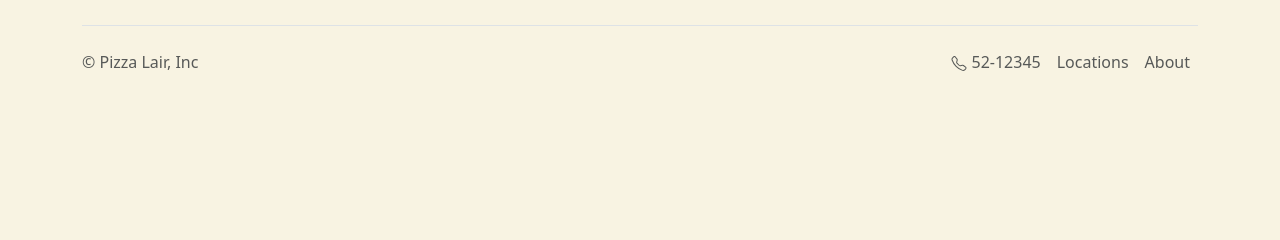
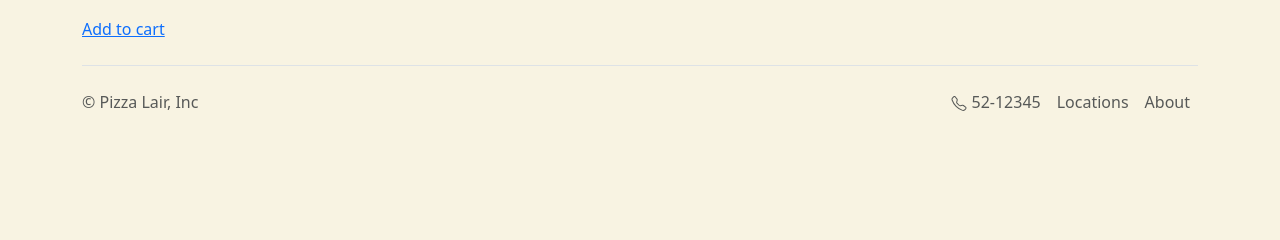
Before and after one commit to larusb22/PizzaLair_VLN2, a Django app: template templates/menu/product_detail.html in a window 1280 px wide; the page is wider, and only the part inside the window is pictured. Shown: the part 413-653 px from the top of that part. Run offline with Django 4.2, Linux system fonts and the light colour scheme; the template is opened without the code that fills it, so the values that code supplies are empty.

Commit message:
Update product_detail.html

```diff
--- a/templates/menu/product_detail.html
+++ b/templates/menu/product_detail.html
@@ -11,6 +11,6 @@
 </div>
 
     <div class="add-to-cart">
-
+        <a href="#" class="add-to-cart">Add to cart</a>
     </div>
 {% endblock %}
```
